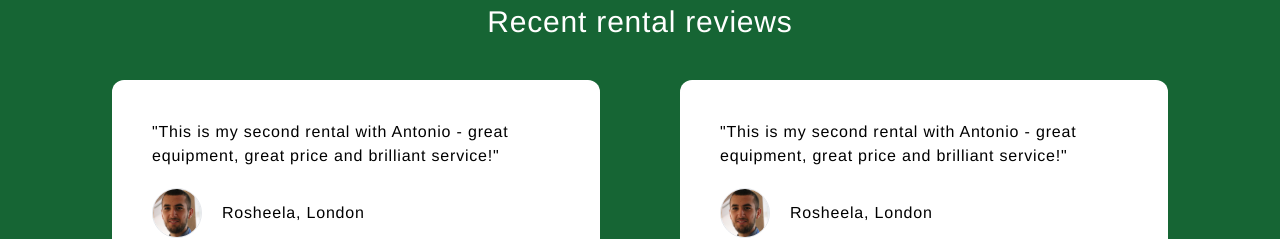
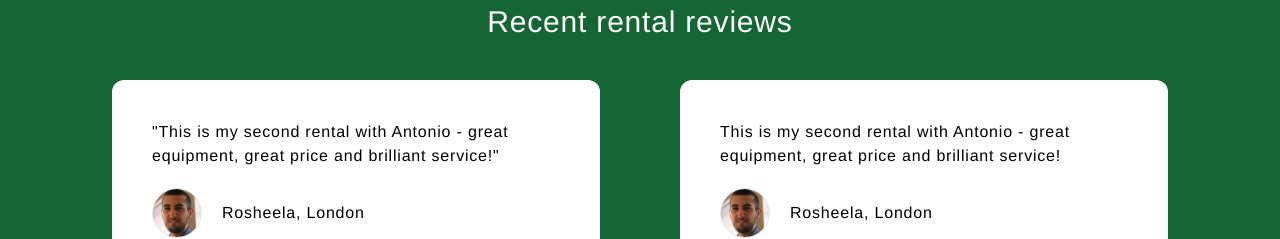
Before and after one commit to sphade/fatllama, a Next.js app: page / in a window 1280 px wide. Shown: the part 4780-5019 px from the top of the page. Built offline with nearby package versions, Linux system fonts and the light colour scheme; a web font is replaced by a local one.

Commit message:
diabled react no ecape enterties 2

```diff
--- a/components/Reviews.jsx
+++ b/components/Reviews.jsx
@@ -1,3 +1,4 @@
+/* eslint-disable react/no-unescaped-entities */
 import Image from "next/image";
 import React from "react";
 
@@ -52,8 +53,8 @@ const Reviews = () => {
           </div>
           <div className="bg-white px-10 p-10 rounded-xl space-y-5">
             <p>
-              "This is my second rental with Antonio - great equipment, great
-              price and brilliant service!"
+              This is my second rental with Antonio - great equipment, great
+              price and brilliant service!
             </p>
             <div className="flex items-center space-x-5">
               <div className="rounded-full w-[50px] h-[50px] relative overflow-hidden border inline-block">
```
